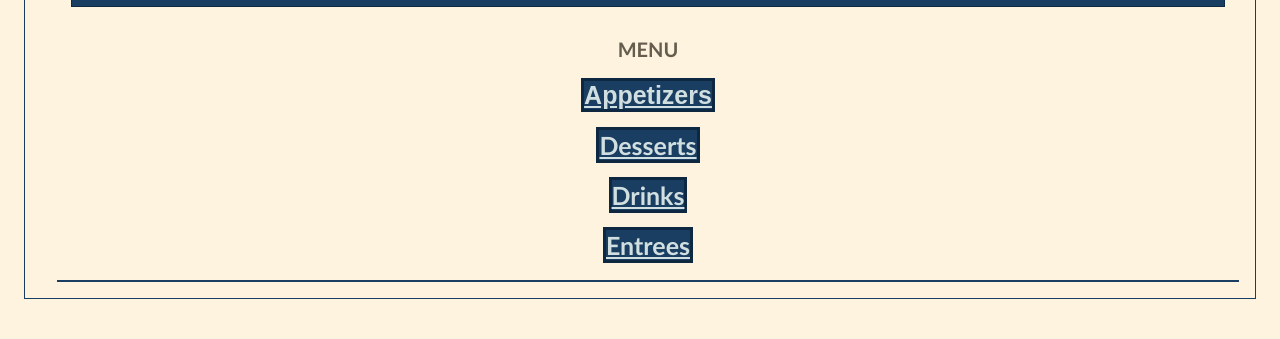
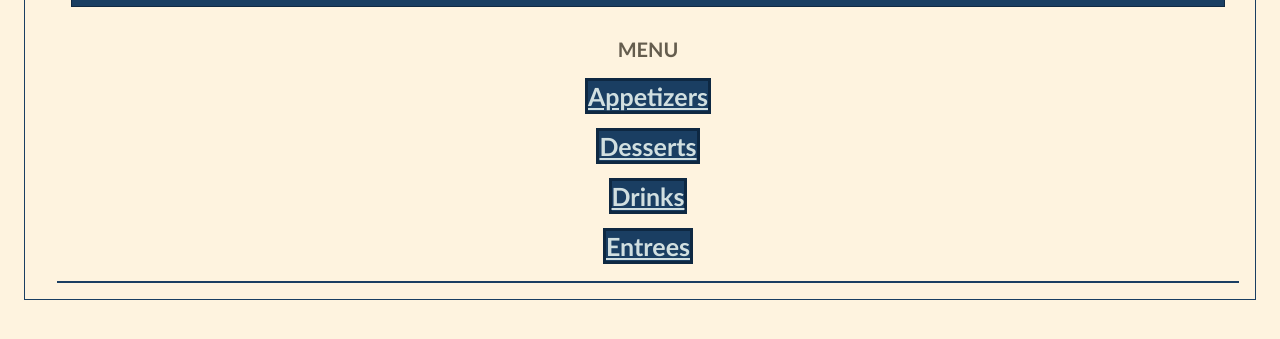
Before and after one commit to AshhHF/Bedelia-s, a plain HTML site: page index.html in a window 1280 px wide. Both pictures are taken after a click on the element "Menu". Shown: the part 191-530 px from the top of the page. Drawn offline with Linux system fonts and the light colour scheme.

Commit message:
Update index.html

```diff
--- a/index.html
+++ b/index.html
@@ -181,7 +181,7 @@
                 <h1 class="darkbrown" style-"font-family: Calibri">Menu</h1>
               </div>
               <p class="text">MENU</p>
-              <p class="text"></p><a  class="button" class="tabs span:hover" class="active" href="appetizers.html" title="Appetizers">Appetizers</a></p>
+              <p class="text"><a  class="button" class="tabs span:hover" class="active" href="appetizers.html" title="Appetizers">Appetizers</a></p>
 
               <p class="text""><a  class="button" class="tabs span:hover" class="active" href="desserts.html" title="Desserts">Desserts</a></p>
 
```
